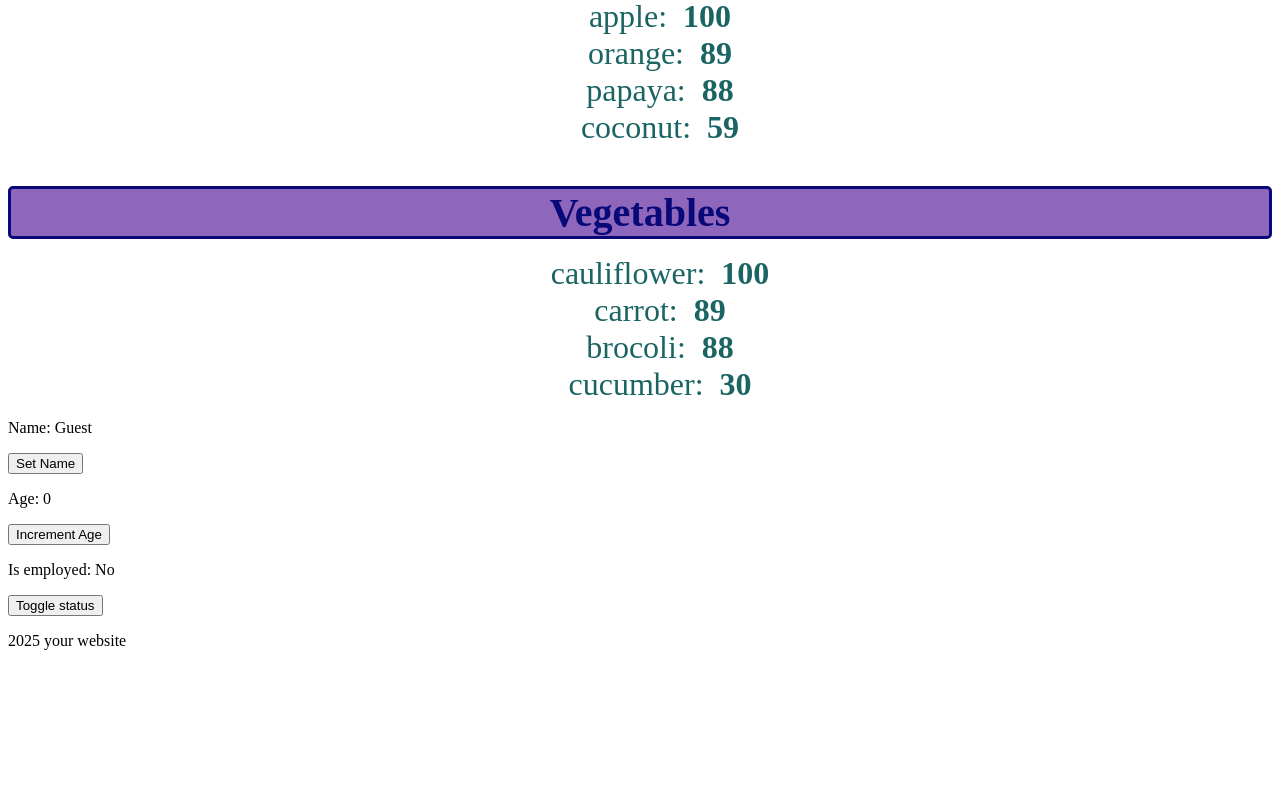
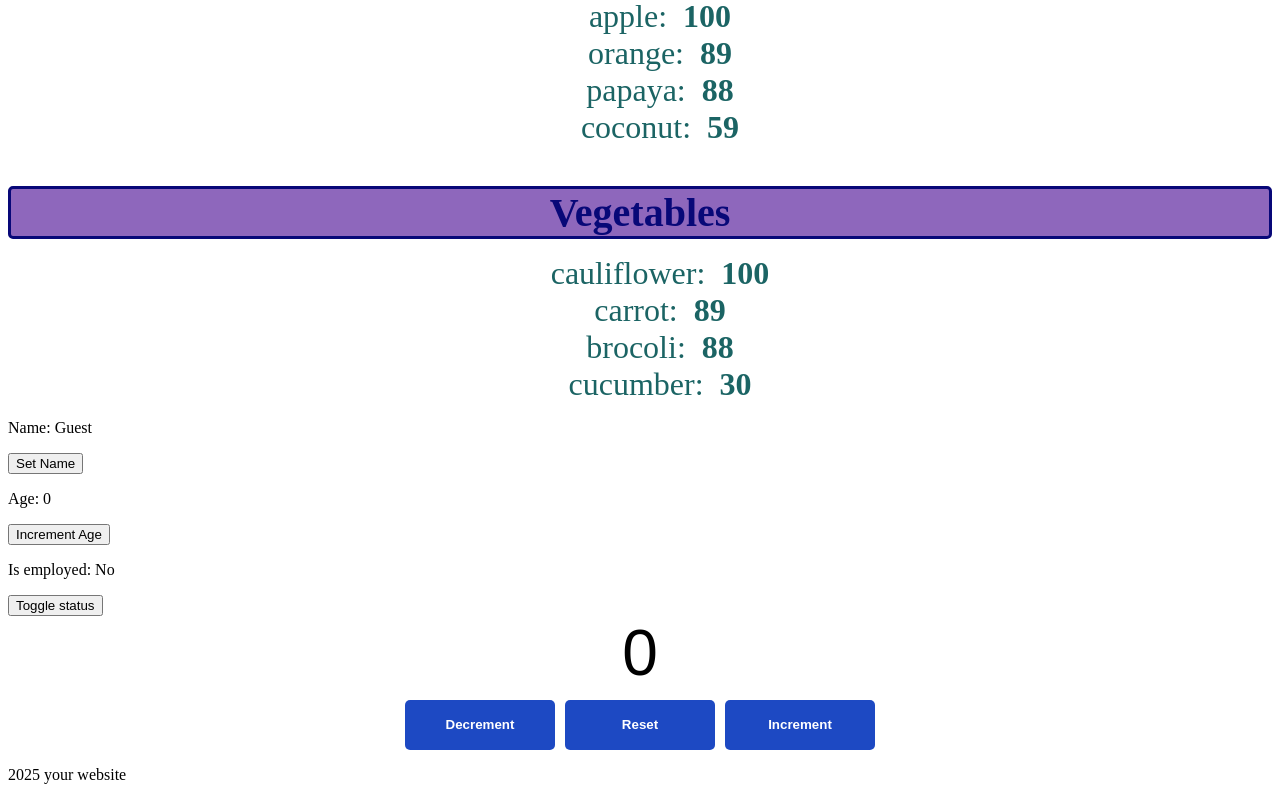
Before and after one commit to ranjushrestha/react-projects, a React (Vite) app in the folder my-react-app/: page / in a window 1280 px wide. Shown: the part 1208-2008 px from the top of the page. Before the commit the page ends 1874 px from the top, so only its background shows below. Built offline with nearby package versions, Linux system fonts and the light colour scheme.

Commit message:
useState() hook project

```diff
--- a/my-react-app/src/App.jsx
+++ b/my-react-app/src/App.jsx
@@ -9,7 +9,7 @@
 import Buttons from './Button2.jsx'
 import ProfilePicture  from './ProfilePicture.jsx'
 import MyComponent from './MyComponent.jsx'
-
+import Counter from './Counter.jsx'
 
 function App() {
 
@@ -42,6 +42,7 @@
     {fruits.length > 0 && <List items={fruits} category="Fruits"/> }
     {vegetables.length > 0 && <List items={vegetables} category="Vegetables"/> }
     <MyComponent/>
+    <Counter/>
     <Footer />
 
     </>
--- /dev/null
+++ b/my-react-app/src/Counter.jsx
@@ -0,0 +1,27 @@
+import React, {useState} from 'react';
+
+function Counter() {
+
+    const [count, setCount] = useState(0) ;
+
+    const increment = () => {
+        setCount(count + 1);
+    }
+
+    const decrement = () => {
+        setCount(count - 1);
+    }
+
+    const reset = () => {
+        setCount(0);
+    }
+
+    return(<div className='counter-container'>
+            <p className='count-display'>{count}</p>
+            <button className='counter-button' onClick={decrement}>Decrement</button>
+            <button className='counter-button' onClick={reset}>Reset</button>
+            <button className='counter-button' onClick={increment}>Increment</button>
+    </div>)
+}
+
+export default Counter
--- a/my-react-app/src/index.css
+++ b/my-react-app/src/index.css
@@ -80,3 +80,31 @@
   color: hsl(180, 56%, 44%);
   cursor: pointer;
 }
+
+.counter-container {
+  text-align: center;
+  font-family: Arial, sans-serif;
+}
+
+.count-display {
+  font-size: 4em;
+  margin-top: 0;
+  margin-bottom: 10px;
+}
+
+.counter-button {
+  width: 150px;
+  height: 50px;
+  font-style: 1.5em;
+  font-weight: bold;
+  margin: 0px 5px;
+  background-color: hsl(224, 74%, 44%);
+  color: #fff;
+  border: none;
+  border-radius: 5px;
+  cursor: pointer;
+}
+
+.counter-button:hover {
+  background-color: hsl(224, 65%, 24%);
+}
```
